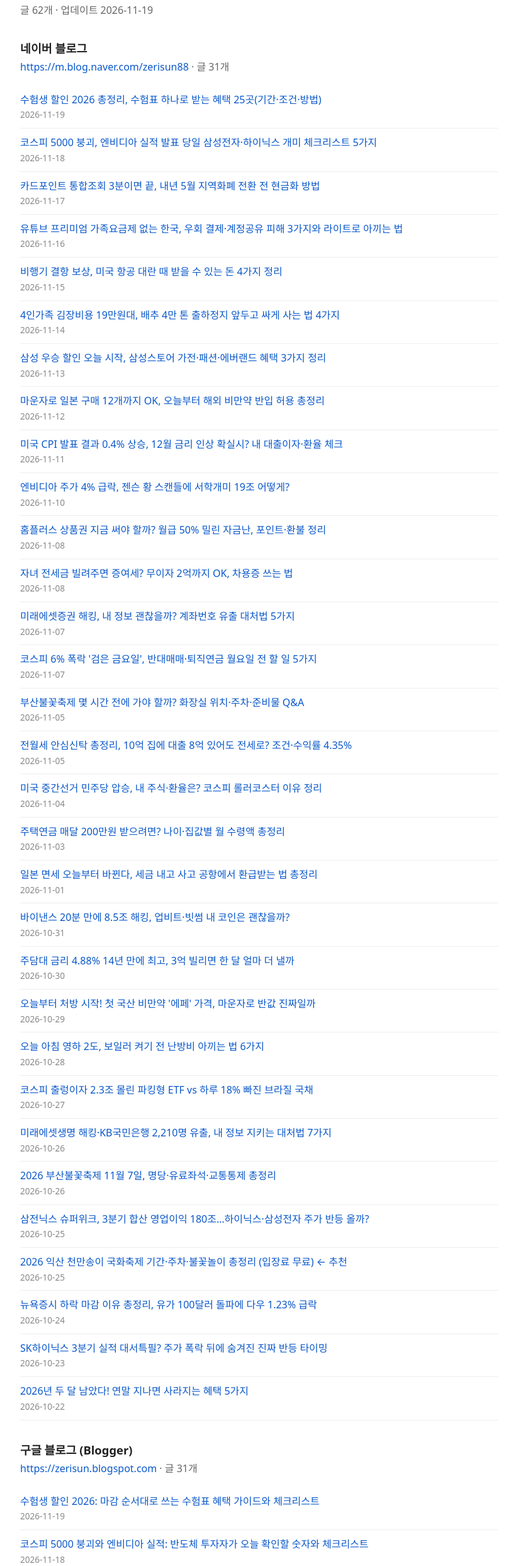
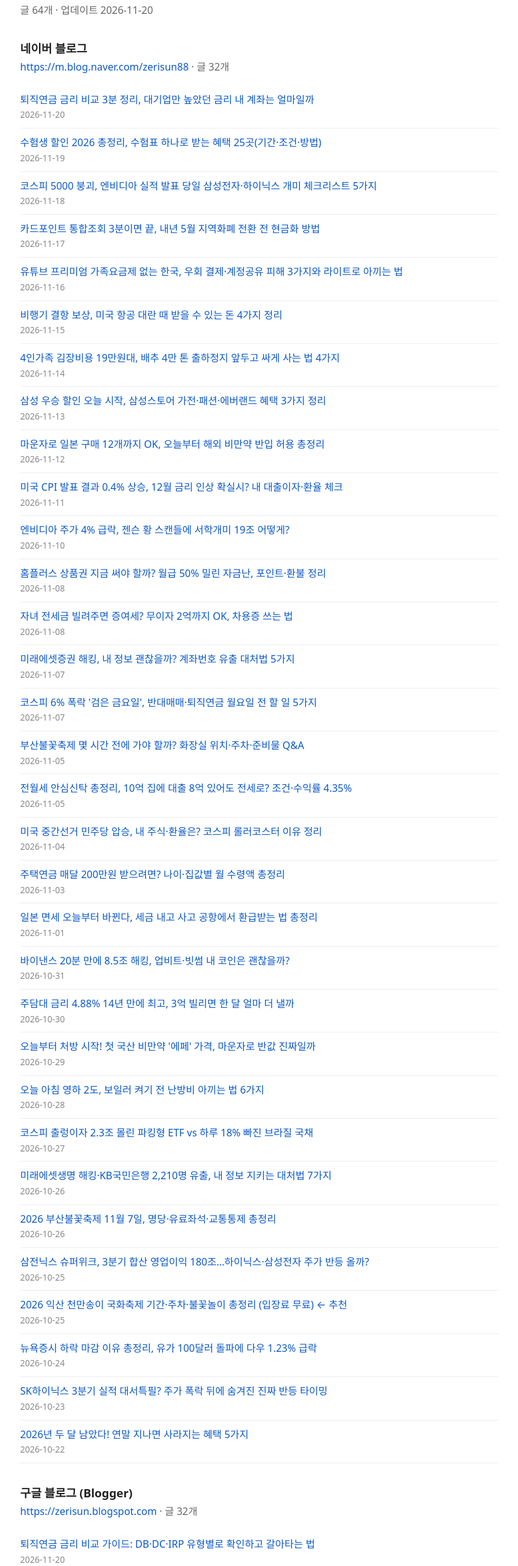
Before and after one commit to imwooha/imwooha.github.io, a plain HTML site: page index.html in a window 1280 px wide. Shown: the part 74-2560 px from the top of the page at 63% size, without its empty margins (228-1051 px from the left). Drawn offline with Linux system fonts and the light colour scheme.

Commit message:
Update blog links 2026-11-20

```diff
--- a/index.html
+++ b/index.html
@@ -4,7 +4,7 @@
   <meta charset="utf-8">
   <meta name="viewport" content="width=device-width, initial-scale=1">
   <title>블로그 글 모음</title>
-  <meta name="description" content="네이버 블로그 · 구글 블로그 (Blogger) 전체 글 목록 (62개)">
+  <meta name="description" content="네이버 블로그 · 구글 블로그 (Blogger) 전체 글 목록 (64개)">
   <link rel="canonical" href="https://imwooha.github.io/">
   <style>
     body { font-family: system-ui, -apple-system, "Malgun Gothic", sans-serif; max-width: 760px; margin: 0 auto; padding: 24px 16px; line-height: 1.6; color: #222; background: #fff; }
@@ -21,11 +21,12 @@
 <body>
   <main>
     <h1>블로그 글 모음</h1>
-    <p class="meta">글 62개 · 업데이트 2026-11-19</p>
+    <p class="meta">글 64개 · 업데이트 2026-11-20</p>
     <section>
     <h2>네이버 블로그</h2>
-    <p class="meta"><a href="https://m.blog.naver.com/zerisun88">https://m.blog.naver.com/zerisun88</a> · 글 31개</p>
+    <p class="meta"><a href="https://m.blog.naver.com/zerisun88">https://m.blog.naver.com/zerisun88</a> · 글 32개</p>
     <ul>
+      <li><a href="https://m.blog.naver.com/zerisun88/224483836613">퇴직연금 금리 비교 3분 정리, 대기업만 높았던 금리 내 계좌는 얼마일까</a> <time datetime="2026-11-20">2026-11-20</time></li>
       <li><a href="https://m.blog.naver.com/zerisun88/224482481957">수험생 할인 2026 총정리, 수험표 하나로 받는 혜택 25곳(기간·조건·방법)</a> <time datetime="2026-11-19">2026-11-19</time></li>
       <li><a href="https://m.blog.naver.com/zerisun88/224480968992">코스피 5000 붕괴, 엔비디아 실적 발표 당일 삼성전자·하이닉스 개미 체크리스트 5가지</a> <time datetime="2026-11-18">2026-11-18</time></li>
       <li><a href="https://m.blog.naver.com/zerisun88/224478881168">카드포인트 통합조회 3분이면 끝, 내년 5월 지역화폐 전환 전 현금화 방법</a> <time datetime="2026-11-17">2026-11-17</time></li>
@@ -61,8 +62,9 @@
     </section>
     <section>
     <h2>구글 블로그 (Blogger)</h2>
-    <p class="meta"><a href="https://zerisun.blogspot.com">https://zerisun.blogspot.com</a> · 글 31개</p>
+    <p class="meta"><a href="https://zerisun.blogspot.com">https://zerisun.blogspot.com</a> · 글 32개</p>
     <ul>
+      <li><a href="https://zerisun.blogspot.com/2026/11/dbdcirp.html">퇴직연금 금리 비교 가이드: DB·DC·IRP 유형별로 확인하고 갈아타는 법</a> <time datetime="2026-11-20">2026-11-20</time></li>
       <li><a href="https://zerisun.blogspot.com/2026/11/2026_0373015112.html">수험생 할인 2026: 마감 순서대로 쓰는 수험표 혜택 가이드와 체크리스트</a> <time datetime="2026-11-19">2026-11-19</time></li>
       <li><a href="https://zerisun.blogspot.com/2026/11/5000.html">코스피 5000 붕괴와 엔비디아 실적: 반도체 투자자가 오늘 확인할 숫자와 체크리스트</a> <time datetime="2026-11-18">2026-11-18</time></li>
       <li><a href="https://zerisun.blogspot.com/2026/11/2027.html">카드포인트 통합조회와 현금화 가이드: 2027년 지역화폐 전환 전에 지금 할 일</a> <time datetime="2026-11-17">2026-11-17</time></li>
--- a/sitemap.xml
+++ b/sitemap.xml
@@ -2,6 +2,6 @@
 <urlset xmlns="http://www.sitemaps.org/schemas/sitemap/0.9">
   <url>
     <loc>https://imwooha.github.io/</loc>
-    <lastmod>2026-11-19</lastmod>
+    <lastmod>2026-11-20</lastmod>
   </url>
 </urlset>
```
